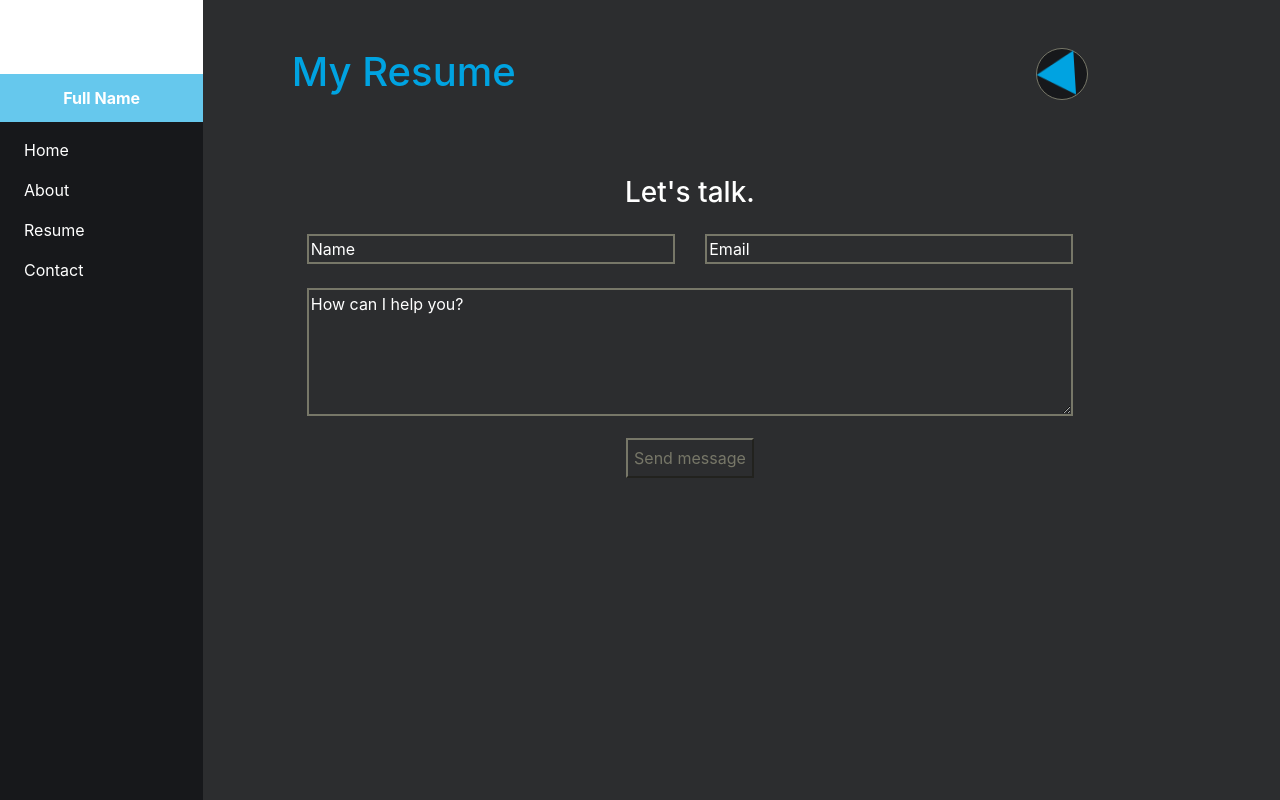
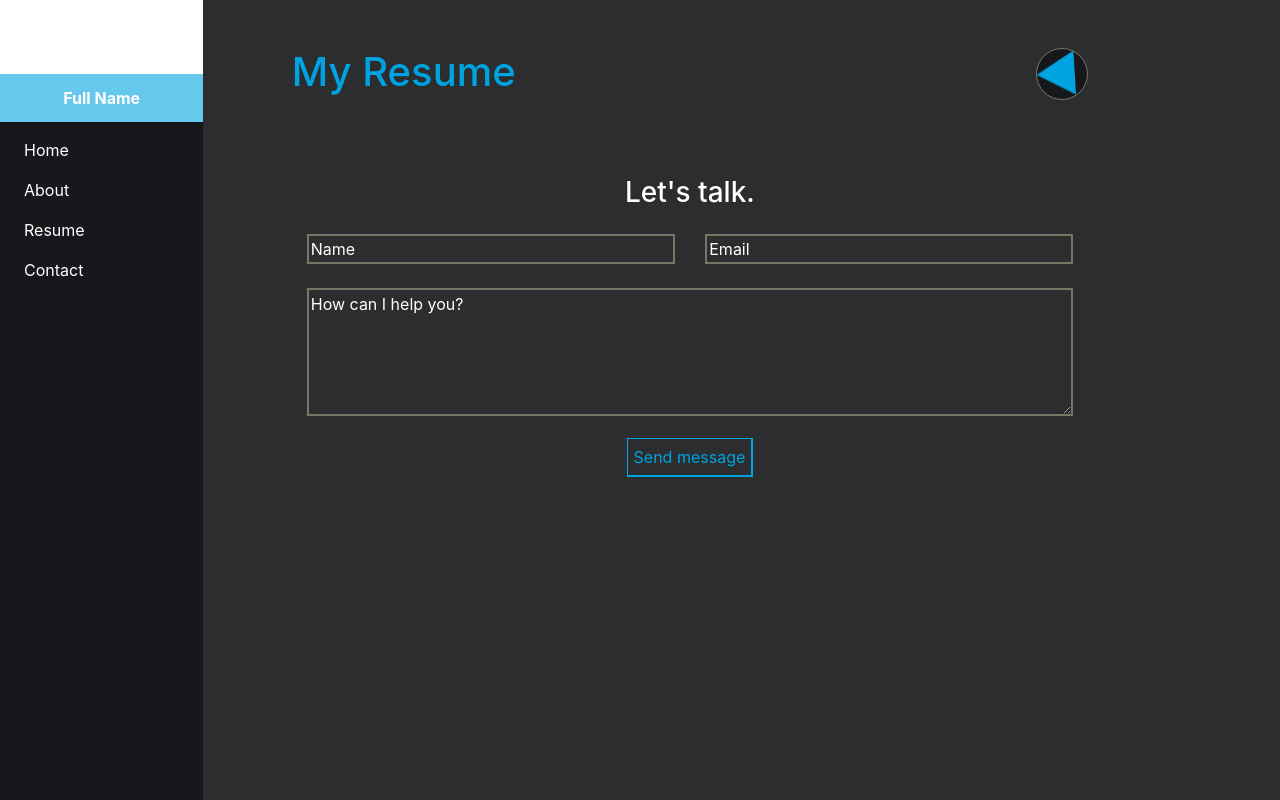
Before and after one commit to ObradovicZ/CV, a React (Create React App) app: page /contact in a window 1280 px wide. Built offline with nearby package versions, Linux system fonts and the light colour scheme.

Commit message:
- More colour settings

```diff
--- a/src/components/pages/Home.tsx
+++ b/src/components/pages/Home.tsx
@@ -10,7 +10,7 @@ function Home(props: any) {
             <Row className={'w-100 h-100'}>
                 <div className={'d-flex flex-column mx-auto my-auto typewriter'}>
                     <h1 className={''}>Name <span className={'color-third'}>Surname</span></h1>
-                    <p className={'text-frontend-dev'}>I am a Software Developer</p>
+                    <p className={'text-frontend-dev'}>I am a <span className='home-role-text'>Software Developer</span></p>
                 </div>
             </Row>
         </Col>
--- a/src/sass/01-pages/Contact.scss
+++ b/src/sass/01-pages/Contact.scss
@@ -29,11 +29,15 @@
 .contact-button:after,
 .contact-button:focus{
   padding: 6px;
-  border-color: $forth-color;
+  border: 1px solid;
+  border-right: 2px solid;
+  border-bottom: 2px solid;
+  border-color: $third-color;
   background-color: transparent;
-  color: $forth-color;
+  color: $third-color;
 
 }
 .contact-button:hover{
-  box-shadow: 0 8px 10px 0 $forth-color, 2px 8px 10px 2px $forth-color;
+  color:white;
+  border-color: white;
 }
--- a/src/sass/01-pages/Home.scss
+++ b/src/sass/01-pages/Home.scss
@@ -1,3 +1,9 @@
+.home-role-text{
+  font-weight: bold;
+  text-decoration: underline;
+  text-decoration-color: $third-color;
+}
+
 .typewriter p {
   overflow: hidden;
   border-right: .15em solid transparent;
@@ -15,6 +21,6 @@
 }
 
 @keyframes blink-caret {
-  from, to { border-color: orange }
+  from, to { border-color: $third-color}
   50% { border-color: transparent; }
 }
```
